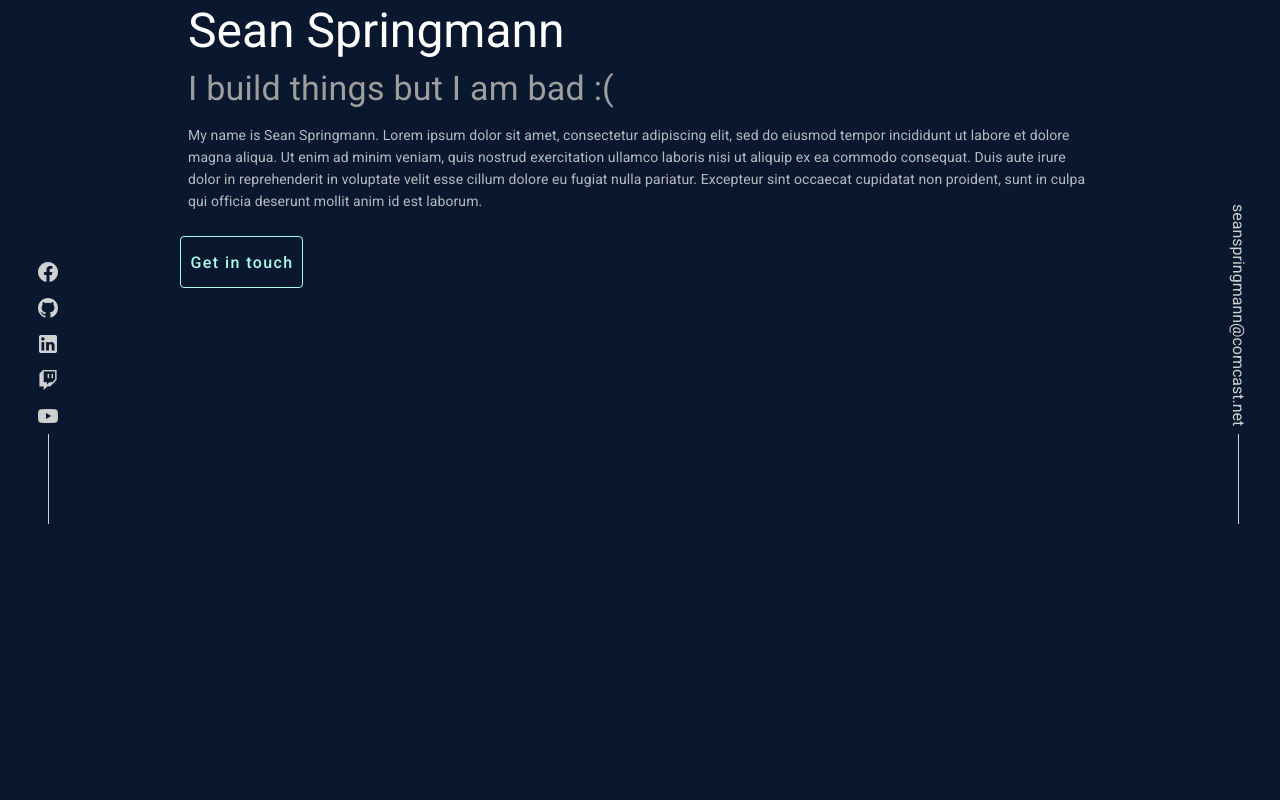
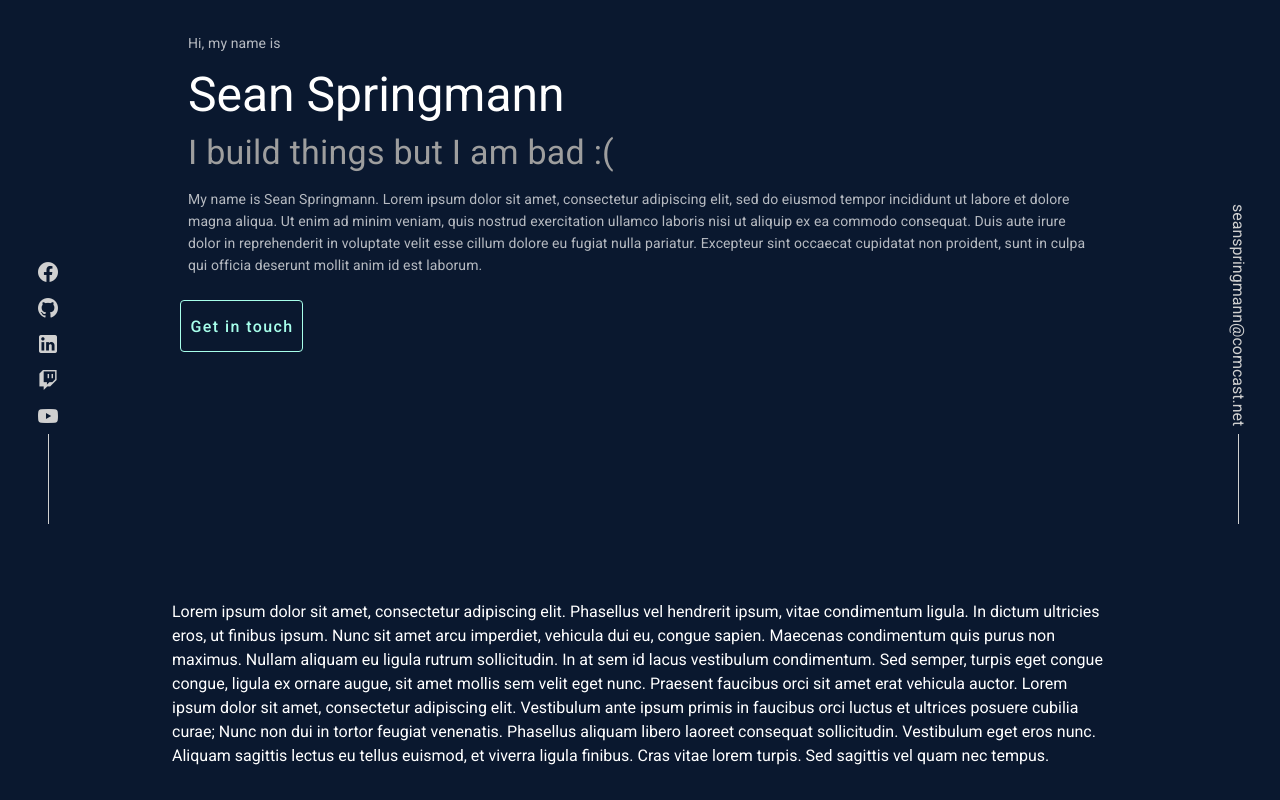
Before and after one commit to SeanS-23/portfolio, a Vue app: page / in a window 1280 px wide. Shown: the part 276-1076 px from the top of the page. Before the commit the page ends 800 px from the top, so only its background shows below. Built offline with nearby package versions, Linux system fonts and the light colour scheme.

Commit message:
Update App.vue

```diff
--- a/src/App.vue
+++ b/src/App.vue
@@ -1,9 +1,9 @@
 <template>
   <v-app>
     <v-app-bar app dark hide-on-scroll elevation="0" color="#0A182F">
-      <v-icon size="32"> mdi-facebook </v-icon>
+      <v-icon size="32"> mdi-boxing-glove </v-icon>
       <v-spacer />
-      <v-btn text class="text-none"> About </v-btn>
+      <v-btn href="#about" text class="text-none"> About </v-btn>
       <v-btn text class="text-none"> Experience </v-btn>
       <v-btn text class="text-none"> Work </v-btn>
       <v-btn text class="text-none"> Contact </v-btn>
@@ -47,10 +47,34 @@
         <div class="bar mt-2" />
       </v-layout>
 
-      <v-row align="center" class="ma-0" style="height: calc(100vh - 128px)">
+      <v-row align="center" class="ma-0" style="height: 100vh">
         <v-spacer />
         <v-col cols="9">
           <welcome />
+        </v-col>
+        <v-spacer />
+      </v-row>
+
+      <v-row align="center" class="ma-0">
+        <v-spacer />
+        <v-col cols="9">
+          <p ref="about" class="pt- text-body pb-1">
+            <a name="about" />
+            Lorem ipsum dolor sit amet, consectetur adipiscing elit. Phasellus
+            vel hendrerit ipsum, vitae condimentum ligula. In dictum ultricies
+            eros, ut finibus ipsum. Nunc sit amet arcu imperdiet, vehicula dui
+            eu, congue sapien. Maecenas condimentum quis purus non maximus.
+            Nullam aliquam eu ligula rutrum sollicitudin. In at sem id lacus
+            vestibulum condimentum. Sed semper, turpis eget congue congue,
+            ligula ex ornare augue, sit amet mollis sem velit eget nunc.
+            Praesent faucibus orci sit amet erat vehicula auctor. Lorem ipsum
+            dolor sit amet, consectetur adipiscing elit. Vestibulum ante ipsum
+            primis in faucibus orci luctus et ultrices posuere cubilia curae;
+            Nunc non dui in tortor feugiat venenatis. Phasellus aliquam libero
+            laoreet consequat sollicitudin. Vestibulum eget eros nunc. Aliquam
+            sagittis lectus eu tellus euismod, et viverra ligula finibus. Cras
+            vitae lorem turpis. Sed sagittis vel quam nec tempus.
+          </p>
         </v-col>
         <v-spacer />
       </v-row>
@@ -63,6 +87,19 @@
 html,
 body {
   background-color: #0a182f;
+}
+
+body::-webkit-scrollbar {
+  width: 12px;
+}
+body::-webkit-scrollbar-track {
+  background: #0a182f;
+}
+body::-webkit-scrollbar-thumb {
+  background-color: #4e5681;
+  border-radius: 20px;
+  margin-right: 5px;
+  border: 3px solid #0a182f;
 }
 
 .social-icons {
@@ -117,5 +154,22 @@ export default {
   data: () => ({
     //
   }),
+  mounted() {
+    const location = window.location.hash;
+    if (!location) return;
+    const anchor = location.substring(location.indexOf("#") + 1);
+    this.scrollTo(anchor);
+  },
+  methods: {
+    scrollTo(ref) {
+      const element = this.$refs[ref];
+      if (!element) {
+        console.warn(`${ref} has not been defined`);
+        return;
+      }
+      element.scrollIntoView({ behavior: "smooth" });
+      location.replace(`#${ref}`);
+    },
+  },
 };
 </script>
```
